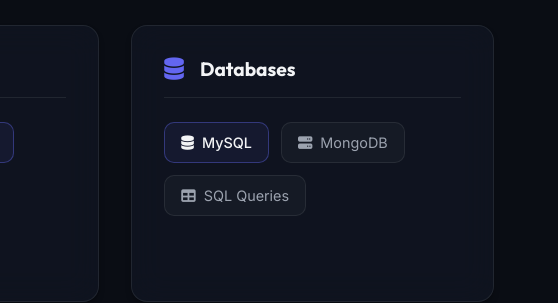
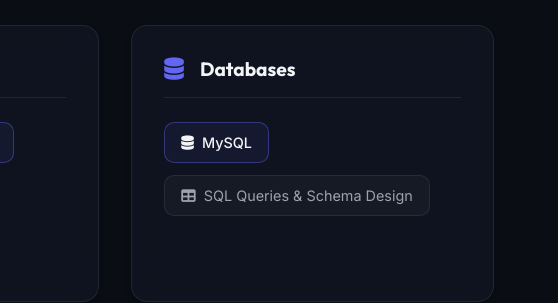
Before and after one commit to yadavprakhar965-art/portfolio, a plain HTML site: page index.html in a window 1280 px wide. Shown: the part 2000-2303 px from the top of the page, 722-1280 px from the left. Drawn offline with Linux system fonts and the light colour scheme.

Commit message:
Remove MongoDB from skills per user instruction

```diff
--- a/index.html
+++ b/index.html
@@ -258,8 +258,7 @@
                         </div>
                         <div class="skills-tags">
                             <span class="skill-tag highlight"><i class="fa-solid fa-database"></i> MySQL</span>
-                            <span class="skill-tag"><i class="fa-solid fa-server"></i> MongoDB</span>
-                            <span class="skill-tag"><i class="fa-solid fa-table"></i> SQL Queries</span>
+                            <span class="skill-tag"><i class="fa-solid fa-table"></i> SQL Queries & Schema Design</span>
                         </div>
                     </div>
 
```
